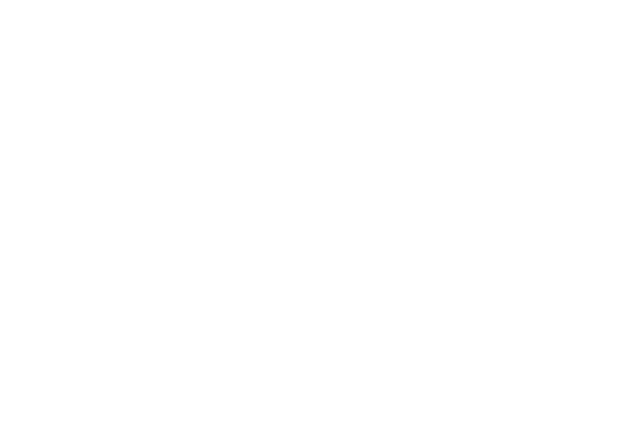
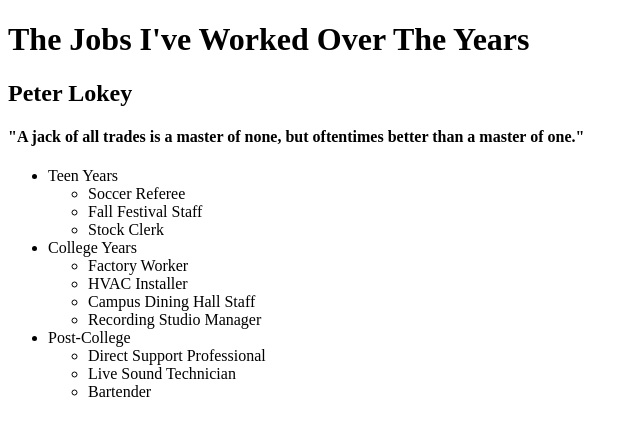
Before and after one commit to peterlokey/html-me-something, a plain HTML site: page index.html in a window 1280 px wide. Shown: the whole page, without its empty margins (0-640 px from the left). Drawn offline with Linux system fonts and the light colour scheme.

Commit message:
Completed Headers and Outline

```diff
--- a/index.html
+++ b/index.html
@@ -4,10 +4,42 @@
 
 </head>
 <title>
-
+My Full Work Experience - Peter Lokey
 </title>
 <body>
-
+    <header>
+        <h1>The Jobs I've Worked Over The Years</h1>
+        <h2>Peter Lokey</h2>
+        <h4>
+            "A jack of all trades is a master of none, but oftentimes
+            better than a master of one."
+        </h4>
+        <nav>
+            <ul>
+                <li>Teen Years</li>
+                    <ul>
+                        <li>Soccer Referee</li>
+                        <li>Fall Festival Staff</li>
+                        <li>Stock Clerk</li>
+                    </ul>
+                <li>College Years</li>
+                    <ul>
+                        <li>Factory Worker</li>
+                        <li>HVAC Installer</li>
+                        <li>Campus Dining Hall Staff</li>
+                        <li>Recording Studio Manager</li>
+                    </ul>
+                <li>Post-College</li>
+                    <ul>
+                        <li>Direct Support Professional</li>
+                        <li>Live Sound Technician</li>
+                        <li>Bartender</li>
+                    </ul>
+            </ul>
+        </nav>
+    </header>
+    <article>
+    </article>
 </body>
 
 
```
